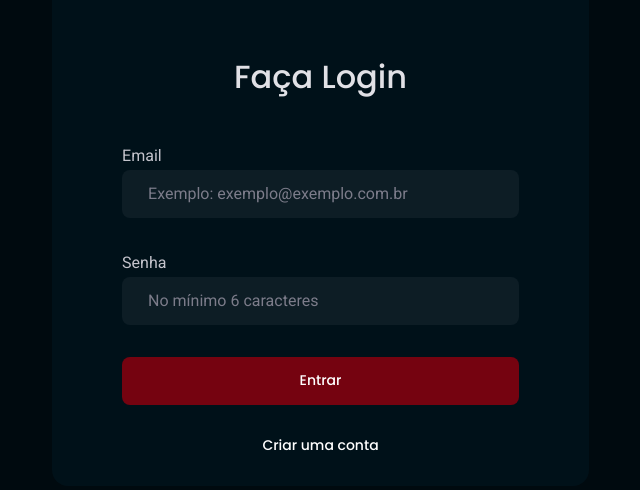
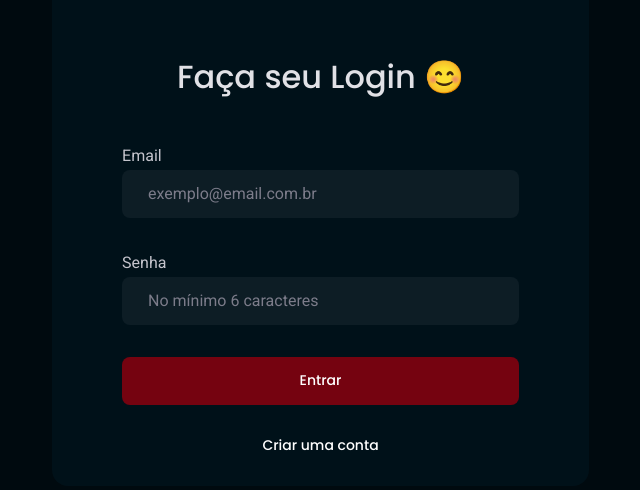
Before and after one commit to benhur3010/FoodExplorer-FrontEnd, a React (Vite) app: page / in a window 1280 px wide. Shown: the part 168-658 px from the top of the page, without its empty margins (583-1223 px from the left). Built offline with nearby package versions, Linux system fonts and the light colour scheme.

Commit message:
fix: sign in page

```diff
--- a/src/pages/SignIn/index.jsx
+++ b/src/pages/SignIn/index.jsx
@@ -1,5 +1,6 @@
-import { Form, Container } from "./styles";
+import { useState, useEffect } from "react";
 import { Link } from "react-router-dom";
+import { TailSpin } from "react-loader-spinner";
 
 import { useAuth } from "../../hooks/auth";
 
@@ -7,25 +8,29 @@ import { Title } from "../../components/Title";
 import { Input } from "../../components/Input";
 import { Button } from "../../components/Button";
 
-import { useState, useEffect } from "react";
-import { TailSpin } from "react-loader-spinner";
+import { Container, Login } from "./styles";
 
-export function SignIn () {
-    const [email, setEmail] = useState("");
-    const [password, setPassword] = useState("");
-
+function SignIn() {
+  const [credentials, setCredentials] = useState({ email: "", password: "" });
   const { signIn, isLoading } = useAuth();
 
   const [isScreenDesktop, setIsScreenDesktop] = useState(false);
 
-    function handleSignIn() {
-        signIn({ email, password })
-    }
+  const handleSignIn = () => {
+    signIn(credentials);
+  };
+
+  const handleInputChange = e => {
+    setCredentials({
+      ...credentials,
+      [e.target.id]: e.target.value
+    });
+  };
 
   useEffect(() => {
     const handleWindowResize = () => {
       setIsScreenDesktop(window.innerWidth > 800);
-        }
+    };
 
     handleWindowResize();
 
@@ -35,19 +40,17 @@ export function SignIn () {
 
   return (
     <Container>
-
-                <Title/>
-                <Form>
-
-                <Title/>
-                <h1>Faça Login</h1>
+      <Title />
+      <Login>
+        <Title />
+        <h1>Faça seu Login 😊</h1>
 
         <label htmlFor="email">Email</label>
         <Input
           id="email"
           type="text"
-                    placeholder="Exemplo: exemplo@exemplo.com.br"
-                    onChange={e => setEmail(e.target.value)}
+          placeholder="exemplo@email.com.br"
+          onChange={handleInputChange}
         />
 
         <label htmlFor="password">Senha</label>
@@ -55,35 +58,23 @@ export function SignIn () {
           id="password"
           type="password"
           placeholder="No mínimo 6 caracteres"
-                    onChange={e => setPassword(e.target.value)}
+          onChange={handleInputChange}
         />
 
-            {
-                isLoading ?
-                (
-                <div className="loader">
-                    <TailSpin
-                    color="#126b37"
-                    width="60"
-                    height="80"
-                    />
+        {isLoading ? (
+          <div className="spinner">
+            <TailSpin color="#126b37" width="60" height="80" />
           </div>
-                )
-                :
-                (
+        ) : (
           <>
-
-                <Button
-                title="Entrar"
-                onClick={handleSignIn}
-                />
+            <Button title="Entrar" onClick={handleSignIn} />
 
             <Link to="/register">Criar uma conta</Link>
           </>
-                )
+        )}
+      </Login>
+    </Container>
+  );
 }
-                </Form>
 
-        </Container>
-    )
-}
+export { SignIn };
--- a/src/pages/SignIn/styles.js
+++ b/src/pages/SignIn/styles.js
@@ -1,17 +1,47 @@
 import styled from "styled-components";
+
+const increaseSizeAnimation = `
+  @keyframes increaseSize {
+    from {
+      opacity: 0;
+      transform: scale(0);
+    }
+
+    to {
+      opacity: 1;
+      transform: scale(1);
+    }
+  }
+`;
+
+const rotateSignInAnimation = `
+  @keyframes rotateSignIn {
+    from {
+      transform: rotate(-180deg);
+      opacity: 0;
+      transform: scale(0);
+    }
+
+    to {
+      transform: rotate(0);
+      opacity: 1;
+      transform: scale(1);
+    }
+  }
+`;
 
 export const Container = styled.div`
   display: flex;
+  justify-content: space-between;
   align-items: center;
-  justify-content: space-between;
-  margin: auto;
   width: 100%;
+  margin: 0 auto;
+  padding: 0 2.6rem;
   height: 100vh;
-  padding: 0 2.6rem;
   gap: 7rem;
   overflow-x: hidden;
 
-  .loader {
+  .spinner {
     margin: auto;
     display: flex;
     align-items: center;
@@ -20,7 +50,7 @@ export const Container = styled.div`
 
   > div {
     max-width: 70rem;
-    animation: increaseSize 0.5s ease;
+    animation: 0.5s ease increaseSize;
     h1 {
       font-family: "Roboto", "serif";
       font-size: 4.2rem;
@@ -43,7 +73,7 @@ export const Container = styled.div`
     }
   }
 
-  @media (max-width: 819px) {
+  @media (max-width: 800px) {
     > div {
       display: none;
     }
@@ -53,25 +83,15 @@ export const Container = styled.div`
     padding: 0 10.8rem;
   }
 
-  @keyframes increaseSize {
-    0% {
-      opacity: 0;
-      scale: 0;
-    }
-
-    100% {
-      opacity: 1;
-      scale: 1;
-    }
-  }
+  ${increaseSizeAnimation}
 `;
 
-export const Form = styled.form`
+export const Login = styled.form`
   width: 100%;
   max-width: 70rem;
-  margin: 0 auto;
+  margin: auto;
   padding: 0 2.4rem;
-  animation: rotateSignIn 0.3s linear;
+  animation: 0.3s linear rotateSignIn;
 
   > h1 {
     display: none;
@@ -80,28 +100,6 @@ export const Form = styled.form`
   > div:first-child {
     margin-bottom: 7.3rem;
     padding: 0;
-
-    @media (max-width: 395px) {
-      > h1 {
-        font-size: 3.4rem;
-      }
-
-      img {
-        width: 3.5rem;
-        height: 3.5rem;
-      }
-    }
-
-    @media (max-width: 350px) {
-      > h1 {
-        font-size: 2.8rem;
-      }
-
-      img {
-        width: 3rem;
-        height: 3rem;
-      }
-    }
   }
 
   > label {
@@ -125,7 +123,7 @@ export const Form = styled.form`
 
     color: ${({ theme }) => theme.COLORS.LIGHT_100};
     border: none;
-    background-color: none;
+    background: none;
 
     font-family: "Poppins", "serif";
     font-weight: 500;
@@ -157,17 +155,5 @@ export const Form = styled.form`
     padding: 0 10rem;
   }
 
-  @keyframes rotateSignIn {
-    0% {
-      transform: rotate(-180deg);
-      opacity: 0;
-      scale: 0;
-    }
-
-    100% {
-      transform: rotate(0);
-      opacity: 1;
-      scale: 1;
-    }
-  }
+  ${rotateSignInAnimation}
 `;
```
Also changed, not shown: src/hooks/auth.jsx (+17 -22 lines), src/hooks/cart.jsx (+6 -11 lines), src/styles/global.js (+0 -11 lines). Lines whose indentation alone changed are shown as unchanged.
